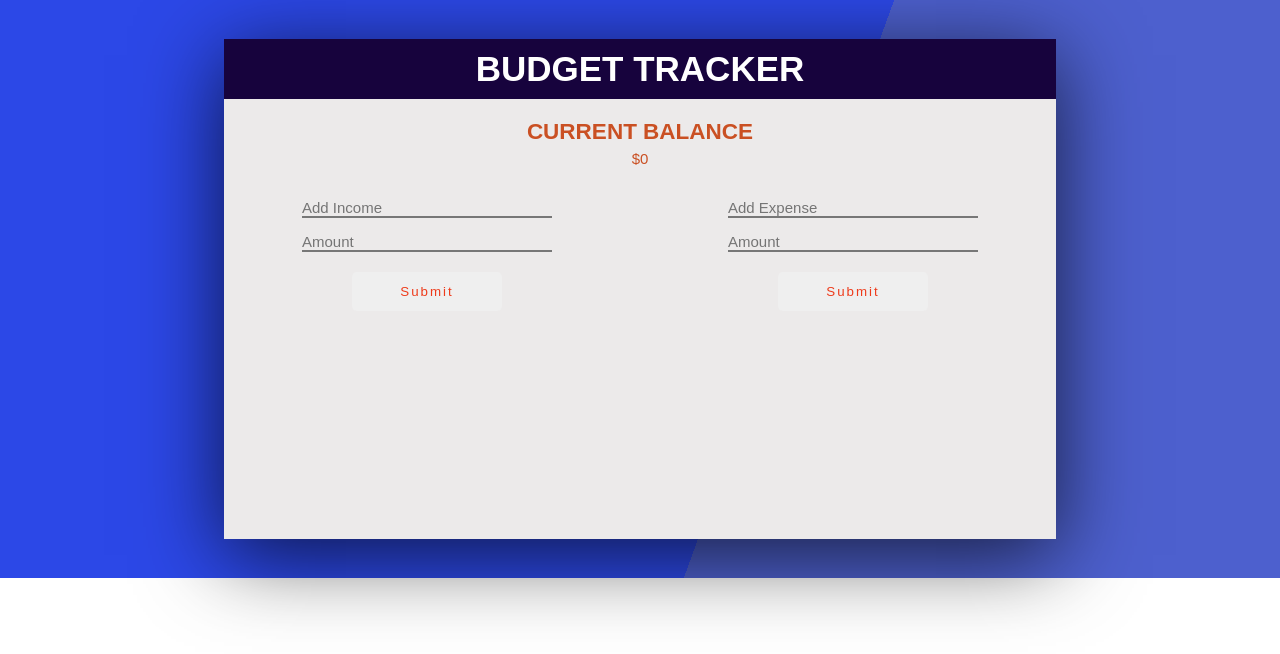
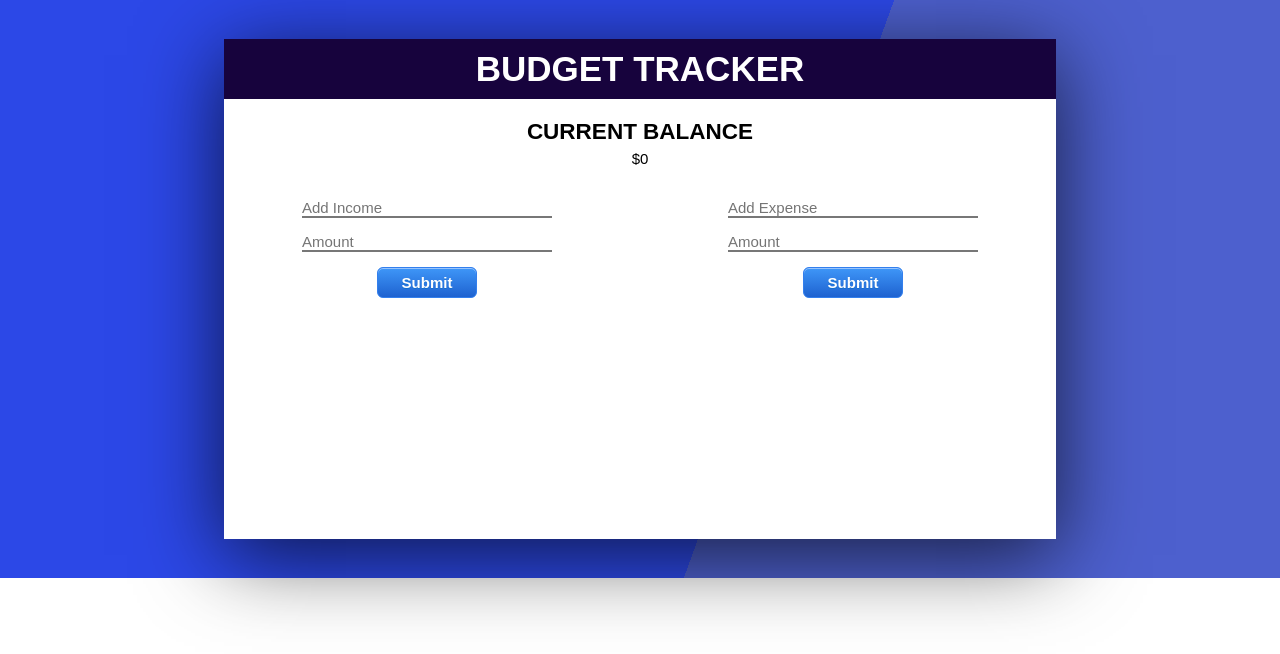
Before and after one commit to EllaAro/budget-tracker, a React (Create React App) app: page / in a window 1280 px wide. Shown: the top 654 px of the page. Built offline with nearby package versions, Linux system fonts and the light colour scheme.

Commit message:
Minor CSS changes

```diff
--- a/src/App.css
+++ b/src/App.css
@@ -21,7 +21,7 @@ body {
 }
 
 .wrapper {
-  background-color: rgb(236, 234, 234);
+  background-color: white;
   width: 65%;
   height: 500px;
   display: grid;
@@ -49,7 +49,6 @@ body {
 }
 
 .balance {
-  color: #ca5023;
   font-size: 15px;
   text-transform: uppercase;
 }
@@ -76,26 +75,27 @@ body {
   transition: border-bottom 0.4s;
 }
 
-.income input:not([type="submit"]):focus {
-  border-bottom: solid #77c987;
+.submit-btn {
+  box-shadow: inset 0px 1px 0px 0px #97c4fe;
+  background: linear-gradient(to bottom, #3d94f6 5%, #1e62d0 100%);
+  background-color: #3d94f6;
+  border-radius: 6px;
+  border: 1px solid #337fed;
+  display: inline-block;
+  cursor: pointer;
+  color: #ffffff;
+  font-family: Arial;
+  font-size: 15px;
+  font-weight: bold;
+  padding: 6px 24px;
+  text-decoration: none;
+  text-shadow: 0px 1px 0px #1570cd;
 }
-
-.expense input:not([type="submit"]):focus {
-  border-bottom: solid #ff716e;
+.submit-btn:hover {
+  background: linear-gradient(to bottom, #1e62d0 5%, #3d94f6 100%);
+  background-color: #1e62d0;
 }
-
-.input-actions input[type="submit"] {
-  width: 150px;
-  padding: 12px;
-  border: none;
-  outline: none;
-  border-radius: 5px;
-  letter-spacing: 2px;
-  color: rgb(238, 59, 27);
-  cursor: pointer;
-  margin-top: 5px;
+.submit-btn:active {
+  position: relative;
+  top: 1px;
 }
-
-.input-actions input[type="submit"]:active {
-  transform: translateY(2px);
-}
--- a/src/components/sharedComponents/TransactionAction.js
+++ b/src/components/sharedComponents/TransactionAction.js
@@ -6,7 +6,7 @@ const TransactionAction = ({ placeHolder, transactionAction }) => {
       <div className={`input-actions ${transactionAction}`}>
         <input type="text" placeholder={placeHolder} autocomplete="off" />
         <input type="number" placeholder="Amount" autocomplete="off" />
-        <input type="submit" value="Submit" />
+        <input type="submit" className="submit-btn" value="Submit" />
       </div>
     </form>
   );
```
